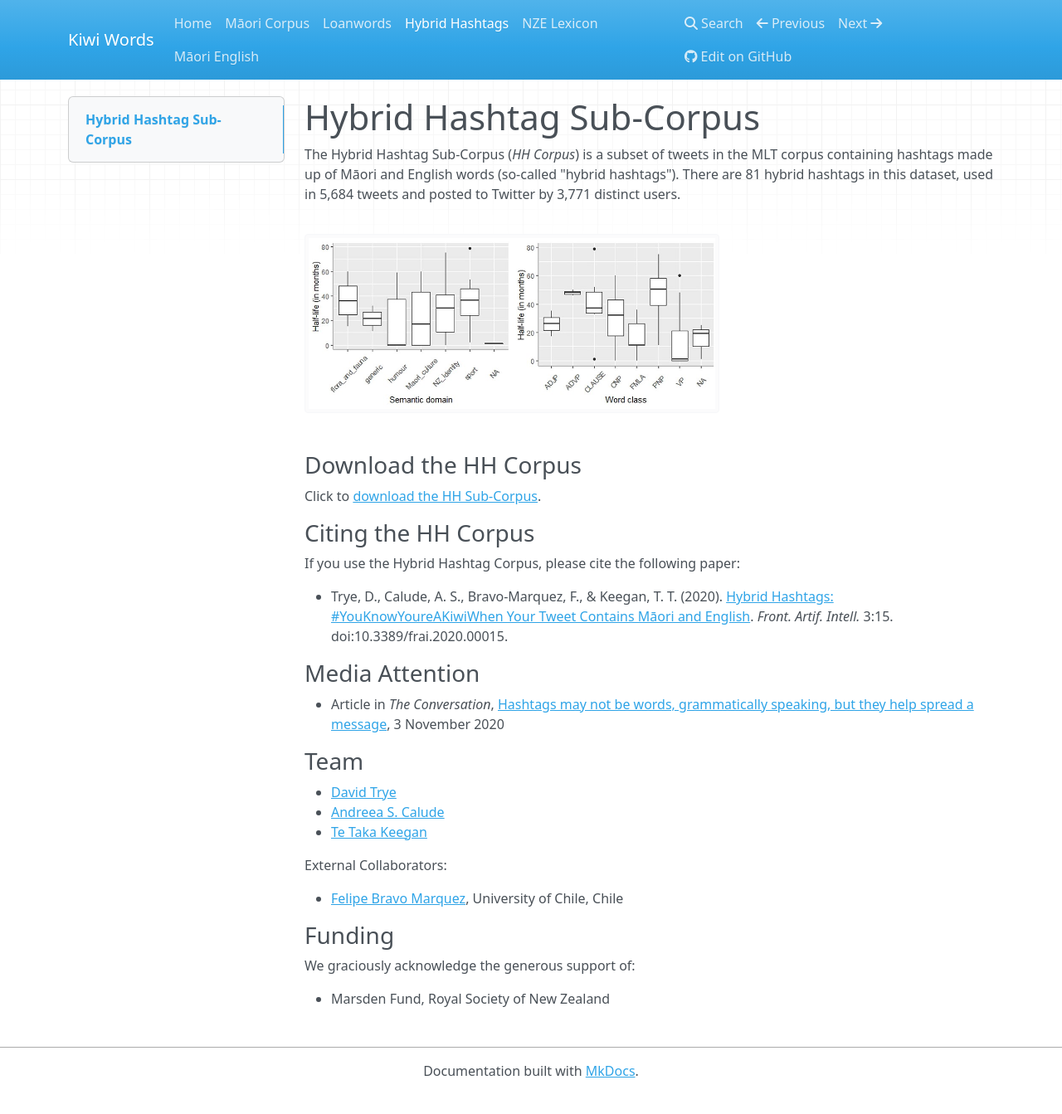
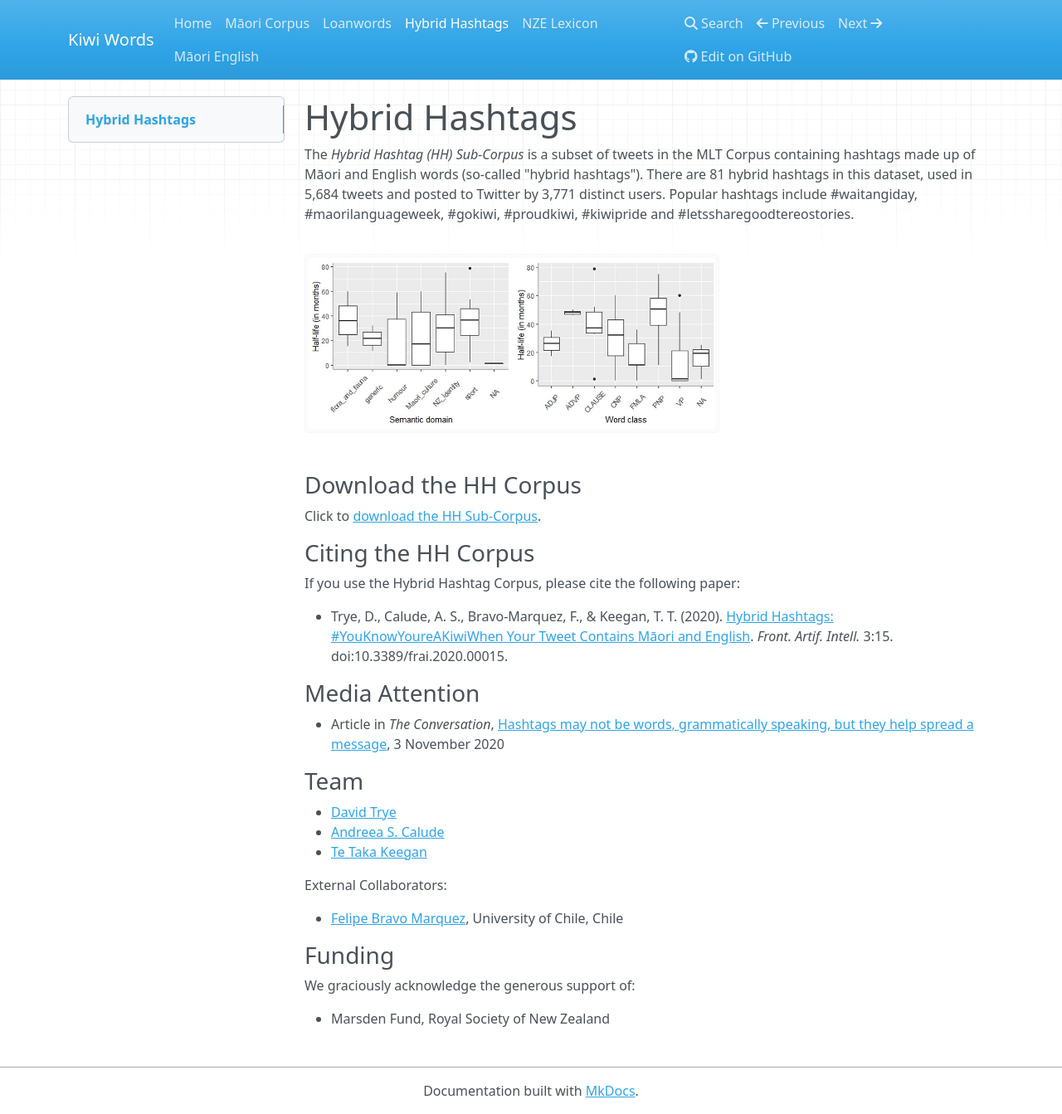
Before and after one commit to Waikato/kiwiwords, an MkDocs documentation site: the page built from docs/hh_corpus.md, in a window 1280 px wide and 1343 px high. Shown: the whole window at 83% size. Built offline with MkDocs 1.6.1, drawn with Linux system fonts in a browser that asks for light colours; nearby versions of some CDN libraries.

Commit message:
Update hh_corpus.md

```diff
--- a/docs/hh_corpus.md
+++ b/docs/hh_corpus.md
@@ -1,6 +1,6 @@
 
-# Hybrid Hashtag Sub-Corpus
-The Hybrid Hashtag Sub-Corpus (<i>HH Corpus</i>) is a subset of tweets in the MLT corpus containing hashtags made up of Māori and English words (so-called "hybrid hashtags"). There are 81 hybrid hashtags in this dataset, used in 5,684 tweets and posted to Twitter by 3,771 distinct users.
+# Hybrid Hashtags
+The *Hybrid Hashtag (HH) Sub-Corpus* is a subset of tweets in the MLT Corpus containing hashtags made up of Māori and English words (so-called "hybrid hashtags"). There are 81 hybrid hashtags in this dataset, used in 5,684 tweets and posted to Twitter by 3,771 distinct users. Popular hashtags include #waitangiday, #maorilanguageweek, #gokiwi, #proudkiwi, #kiwipride and #letssharegoodtereostories.
 
 <img src="../pics/hashtag_graphs.jpg" alt="Box-plots showing the semantic domain and word class of hybrid hashtags in the MLT Corpus" width="500"/>
 
```
